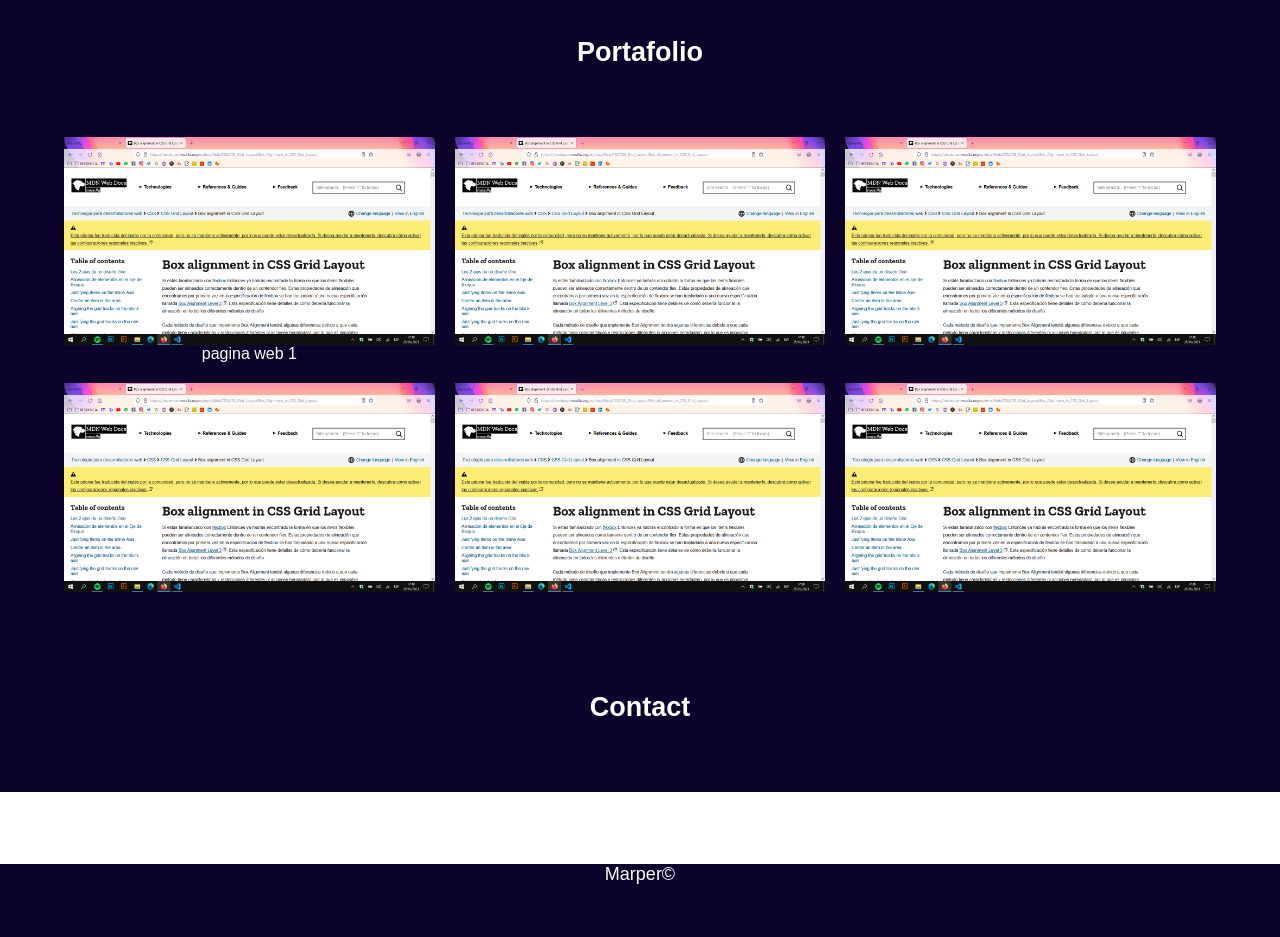
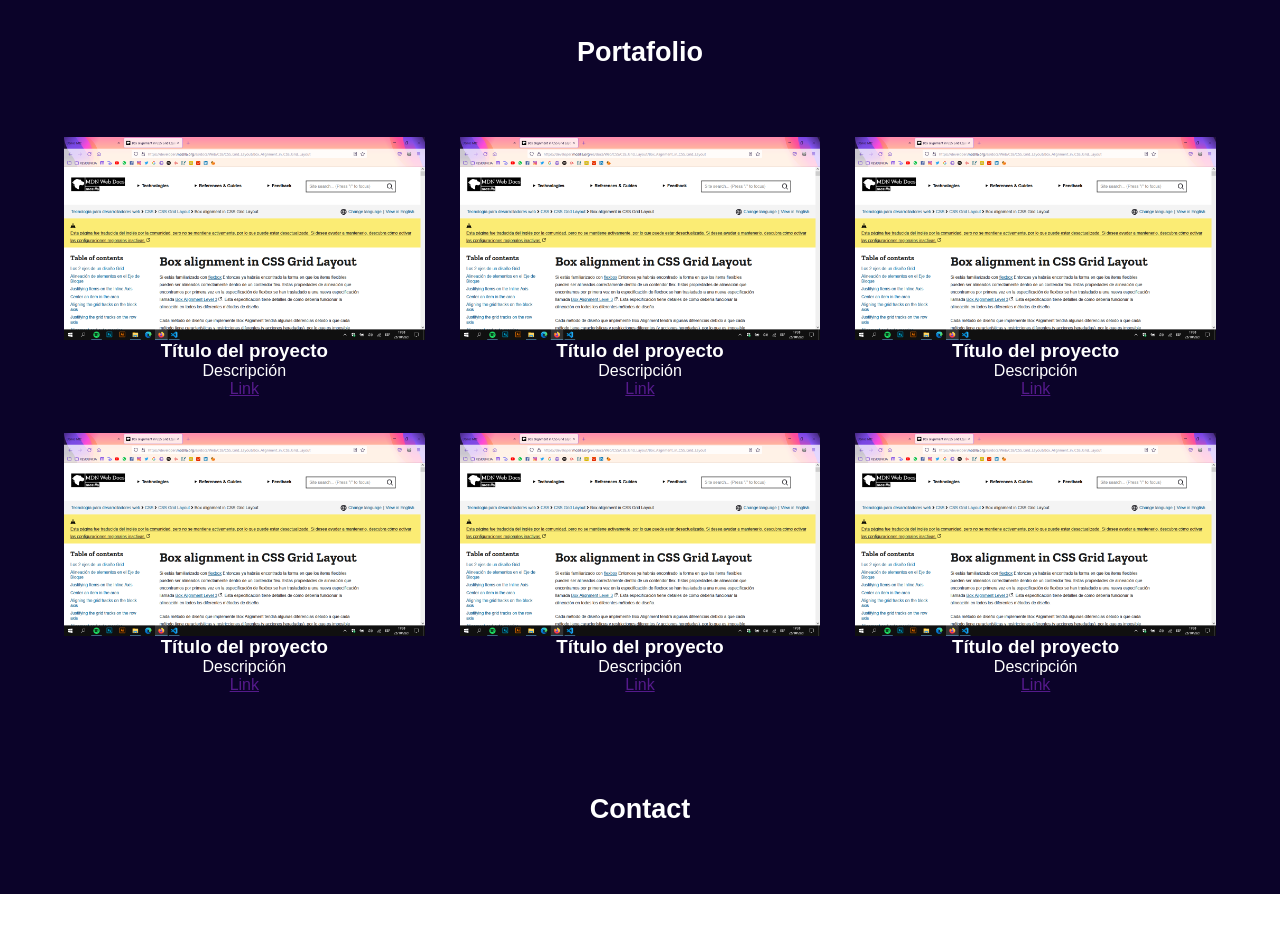
Before and after one commit to DannyMarperOne/Mi_Portafolio, a plain HTML site: page index.html in a window 1280 px wide. Shown: the part 1440-2377 px from the top of the page. Drawn offline with Linux system fonts and the light colour scheme.

Commit message:
titulos de portafolio

```diff
--- a/css/sass/components/_contenedorPortafolio.scss
+++ b/css/sass/components/_contenedorPortafolio.scss
@@ -20,7 +20,7 @@
     flex-wrap: wrap;
     justify-content: space-evenly; */
     display: grid;
-    grid-gap: 20px;
+    grid-gap: 35px;
     grid-template-columns: repeat(auto-fill, minmax(300px, 1fr));
 }
 
@@ -32,5 +32,4 @@
 
 .portafolio .flex-portafolio .item>img {
     width: 100%;
-
 }
--- a/css/sass/components/_general.scss
+++ b/css/sass/components/_general.scss
@@ -18,6 +18,7 @@ body {
     background-color: $colorSecundario;
 }
 
+/* Todos los titulos de la página */
 .flex-title {
     display: flex;
     flex-direction: row;
--- a/index.html
+++ b/index.html
@@ -138,22 +138,40 @@
             <div class="flex-portafolio">
                 <div class="item">
                     <img src="css/img/cap2.png" alt="">
-                    <label>pagina web 1</label>
+                    <h3>Título del proyecto</h3>
+                    <p>Descripción</p>
+                    <p><a href="">Link</a></p>
                 </div>
                 <div class="item">
                     <img src="css/img/cap2.png" alt="">
+                    <h3>Título del proyecto</h3>
+                    <p>Descripción</p>
+                    <p><a href="">Link</a></p>
                 </div>
                 <div class="item">
                     <img src="css/img/cap2.png" alt="">
+                    <h3>Título del proyecto</h3>
+                    <p>Descripción</p>
+                    <p><a href="">Link</a></p>
+                    <h3></h3>
                 </div>
                 <div class="item">
                     <img src="css/img/cap2.png" alt="">
+                    <h3>Título del proyecto</h3>
+                    <p>Descripción</p>
+                    <p><a href="">Link</a></p>
                 </div>
                 <div class="item">
                     <img src="css/img/cap2.png" alt="">
+                    <h3>Título del proyecto</h3>
+                    <p>Descripción</p>
+                    <p><a href="">Link</a></p>
                 </div>
                 <div class="item">
                     <img src="css/img/cap2.png" alt="">
+                    <h3>Título del proyecto</h3>
+                    <p>Descripción</p>
+                    <p><a href="">Link</a></p>
                 </div>
             </div>
         </section>
```
Also changed, not shown: css/style.css, 1 other file.
